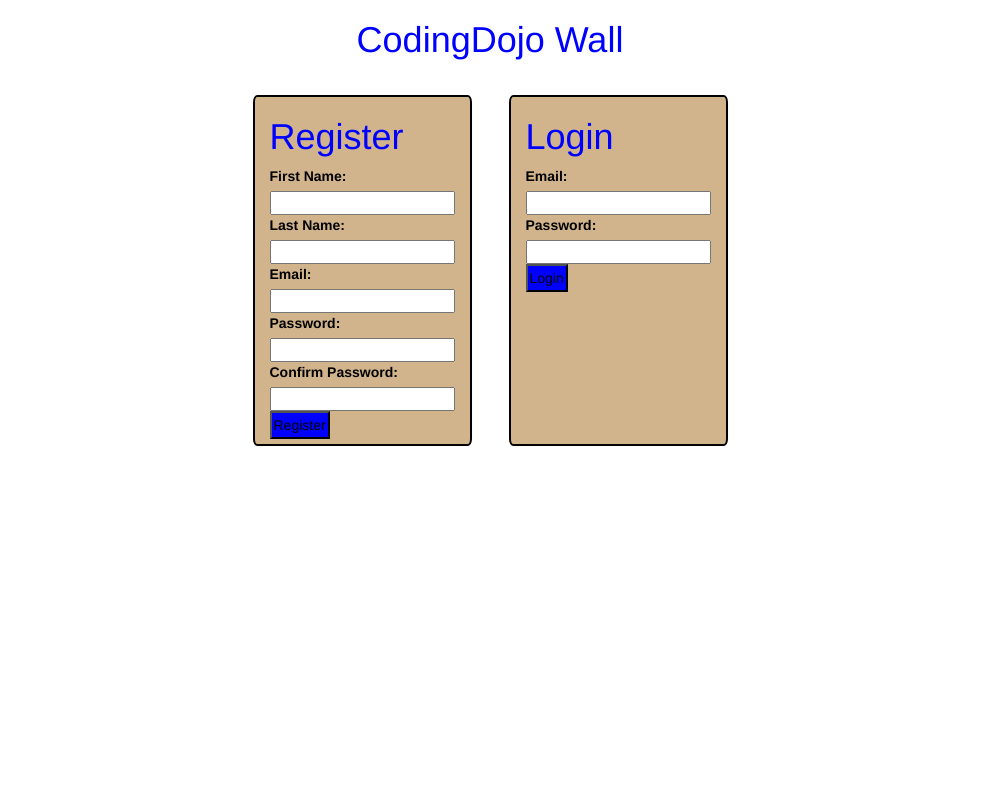
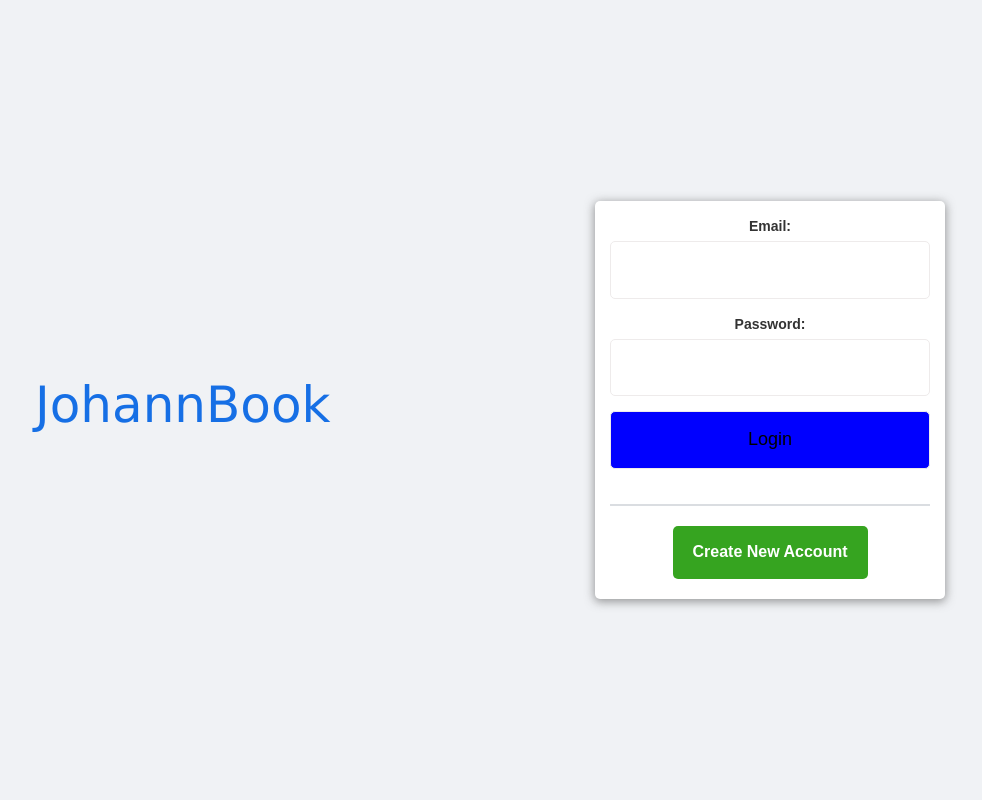
Before and after one commit to jsath/postr, a Flask app: page / in a window 1280 px wide. Shown: the whole page, without its empty margins (150-1132 px from the left). Run offline with Flask 2, Linux system fonts and the light colour scheme; some libraries are stand-ins or nearby versions.

Commit message:
first commit

```diff
--- a/flask_app/controllers/wall.py
+++ b/flask_app/controllers/login.py
@@ -23,9 +23,9 @@ def register():
         "confirm_password" : request.form["confirm_password"]
     }
     if not User.confirm(data):
-        return redirect('/')
+        return redirect('/createnew')
     if not User.register(data):
-        return redirect('/')
+        return redirect('/createnew')
     pw_hash = bcrypt.generate_password_hash(request.form["password"])
     data2 = {
         "first_name" : request.form["first_name"],
@@ -44,17 +44,8 @@ def home():
     if session["access"] == False:
         return redirect('/')
     first = session["name"]
-    messages = Message.get_all()
-    users = User.get_all()
 
-    data = {
-        "id" : session['id']
-    }
-
-    unread = Message.unread(data)
-    sent = Message.sent(data)
-
-    return render_template("home.html", first=first, messages=messages, users=users, unread=unread, sent=sent)
+    return render_template("home.html",first=first)
 
 @app.route('/login', methods=['POST'])
 def login():
@@ -79,23 +70,8 @@ def logout():
     session["access"] = False
     return redirect("/")
 
-@app.route("/send/<int:id>", methods=["POST"])
-def send(id):
 
-    data = {
-        "content" : request.form["content"],
-        "send_to" : id,
-        "user_id" : session['id']
-    }
-    if not Message.validate(data):
-        return redirect("/home")
-    Message.new_message(data)
-    return redirect("/home")
 
-@app.route("/delete/<int:id>")
-def delete(id):
-    data = {
-        "id": id
-    }
-    Message.delete(data)
-    return redirect("/home")
+@app.route("/createnew")
+def registering():
+    return render_template("/register.html")
--- a/flask_app/static/css/stylesheet.css
+++ b/flask_app/static/css/stylesheet.css
@@ -1,8 +1,9 @@
-*{
-    margin: 0px;
-    padding: 0px;
+body {
+    padding: 0;
+    margin: 0;
+    background: #f0f2f5;
+    font-family: Arial, sans-serif;
 }
-
 
 .button{
     background-color: blue;
@@ -35,18 +36,10 @@
     margin-top: 25px;
 }
 
-.header{
-    color: blue;
-}
-
-.text-center{
-    color:blue;
-}
 
 .nav{
-    background-color: tan;
-    margin-top: -10px;
-
+    background-color: #166fe5;
+    margin-top: -15px;
 }
 
 .contents{
@@ -73,15 +66,7 @@
 
 .welcome{
     margin-top: 0px;
-}
-
-.container{
-    background-color: tan;
     color: black;
-    width: fit-content;
-    margin-top: 10px;
-    border-radius: 2%;
-    border: 2px solid black ;
 }
 
 .belownav{
@@ -103,3 +88,108 @@
 .belowcover{
     text-decoration: underline;
 }
+
+.box {
+    display: flex;
+    justify-content: center;
+    align-items: center;
+    width: 100%;
+    height: 100vh;
+}
+.title-box {
+    width: 500px;
+}
+.title-box img {
+    width: 235px;
+    margin-bottom: -10px;
+    padding: 25px;
+}
+.title-box p {
+    color: #000;
+    font-size: 26px;
+    font-weight: normal;
+    line-height: 32px;
+}
+.form-box {
+    width: 350px;
+    padding: 15px;
+    text-align: center;
+    border-radius: 5px;
+    background: #fff;
+    margin-left: 60px;
+    box-shadow: 0px 2px 10px 1px rgba(71, 71, 71, 0.52);
+}
+.form-box input {
+    width: 100%;
+    margin-bottom: 15px;
+    padding: 15px;
+    font-size: 18px;
+    box-sizing: border-box;
+    border: 1px solid #eeebeb;
+    border-radius: 5px;
+    outline: none;
+}
+.form-box input:focus {
+    box-shadow: 0px 0px 1px 1px rgb(22, 111, 229);
+}
+.form-box button {
+    width: 100%;
+    margin-bottom: 15px;
+    color: #fff;
+    font-size: 20px;
+    font-weight: 600;
+    border-radius: 5px;
+    border: none;
+    padding: 13px 0;
+    cursor: pointer;
+    background: #166fe5;
+}
+.form-box button:hover {
+    background: #1877f2;
+}
+.form-box a {
+    color: #166fe5;
+    font-size: 14px;
+    text-decoration: none;
+    margin-top: 5px;
+    margin-bottom: 20px;
+    display: block;
+}
+.form-box a:hover {
+    text-decoration: underline;
+}
+.form-box hr {
+    border: 1px solid #dadde1;
+    margin-bottom: 15px;
+}
+.form-box .create-btn a {
+    color: #fff;
+    font-size: 16px;
+    text-decoration: none;
+    padding: 15px 20px;
+    border-radius: 5px;
+    background: #36a420;
+    font-weight: 600;
+    display: inline-block;
+    margin-bottom: 5px;
+}
+.form-box .create-btn a:hover {
+    background: #42b72a;
+}
+
+.book{
+    font-family:"lucida grande";
+    font-size: 50px;
+    color: #166fe5;
+}
+
+.booknav{
+    font-family:"lucida grande";
+    font-size: 50px;
+    color: black;
+}
+
+.nav-link{
+    color: black;
+    font-size: 20px;
+}
--- a/flask_app/templates/index.html
+++ b/flask_app/templates/index.html
@@ -4,40 +4,23 @@
     <meta charset="UTF-8">
     <meta http-equiv="X-UA-Compatible" content="IE=edge">
     <meta name="viewport" content="width=device-width, initial-scale=1.0">
-    <title>Recipe Share</title>
+    <title>JohannBook</title>
     <link rel="stylesheet" href="https://maxcdn.bootstrapcdn.com/bootstrap/3.4.1/css/bootstrap.min.css">
     <link rel="stylesheet" href="{{ url_for('static', filename='css/stylesheet.css') }}">
 </head>
 <body>
-    <h1 class="text-center">CodingDojo Wall</h1>
-    <div class="wrapper">
-        <div class="container">
-            <h1 class="header">Register</h1>
-            {% with messages = get_flashed_messages() %}
-                {% if messages %}
-                    {% for message in messages %}
-                        {% if '!' in message %}
-                        <p style="color:red">{{message}}</p>
-                        {% endif %}
-                    {% endfor %}
-                {% endif %}
-            {% endwith %}
-            <form action="/register" method="POST">
-                <label for="first_name">First Name: </label><br>
-                <input type="text" name="first_name"><br>
-                <label for="last_name">Last Name: </label><br>
-                <input type="text" name="last_name"><br>
+            <div class="box">
+                <div class="title-box">
+                <h3 class="book">JohannBook</h3>
+                </div>
+                <div class="form-box">
+                    <form action="/login" method="POST">
                         <label for="email">Email: </label><br>
                         <input type="text" name="email"><br>
                         <label for="password">Password: </label><br>
                         <input type="password" name="password"><br>
-                <label for="confirm_password">Confirm Password: </label><br>
-                <input type="password" name="confirm_password"><br>
-                <input type="submit" class="button" value="Register">
+                        <input type="submit" class="button" value="Login">
                     </form>
-        </div>
-        <div class="container">
-            <h1 class="header">Login</h1>
                     {% with messages = get_flashed_messages() %}
                         {% if messages %}
                             {% for message in messages %}
@@ -47,13 +30,12 @@
                             {% endfor %}
                         {% endif %}
                     {% endwith %}
-            <form action="/login" method="POST">
-                <label for="email">Email: </label><br>
-                <input type="text" name="email"><br>
-                <label for="password">Password: </label><br>
-                <input type="password" name="password"><br>
-                <input type="submit" class="button" value="Login">
-            </form>
+                <hr>
+                <div class="create-btn">
+                    <a href="/createnew">Create New Account</a>
+                </div>
+                </div>
+            </div>
         </div>
     </div>
 </body>
--- a/server.py
+++ b/server.py
@@ -1,4 +1,4 @@
-from flask_app.controllers import wall
+from flask_app.controllers import login, messages
 from flask_app import app
 
 
```
Also changed, not shown: flask_app/controllers/messages.py (added, +44 -0 lines), flask_app/templates/home.html (+4 -56 lines), flask_app/templates/messages.html (added, +73 -0 lines), flask_app/templates/register.html (added, +42 -0 lines), 1 other file. Lines whose indentation alone changed are shown as unchanged.
